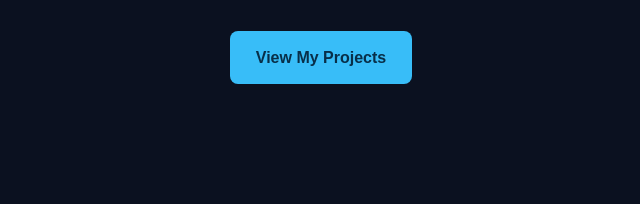
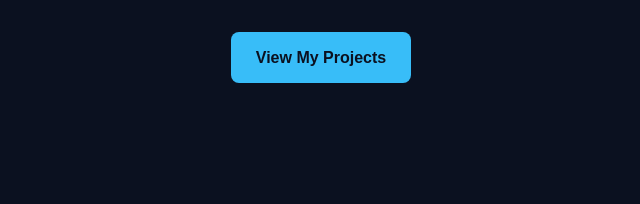
Before and after one commit to birhaneamiel1-boop/portfolio, a plain HTML site: page index.html in a window 1280 px wide. Shown: the part 543-747 px from the top of the page, 319-959 px from the left. Drawn offline with Linux system fonts and the light colour scheme.

Commit message:
update button

```diff
--- a/index.html
+++ b/index.html
@@ -30,7 +30,7 @@
                 and programming. I am learning how to build websites
                 and create useful digital solutions.
             </p>
-            <a href="#projects" class="button">View My Projects</a>
+            <a href="#projects" class="hero-button">View My Projects</a>
         </section>
 
         <section class="about" id="about">
@@ -122,8 +122,8 @@
 </div>
 
 </section>
-<section id="project">
-    <h2>my project</h2>
+<section id="Projects">
+    <h2>my Projects</h2>
 
         <p class="section-description">
     Here are some of the projects I am building
--- a/style.css
+++ b/style.css
@@ -86,6 +86,23 @@ line-height: 1.8;
 }
 
 /* BUTTONS */
+.hero-button {
+    display: inline-block;
+    background-color: var(--primary);
+    color: #0b1120;
+    padding: 12px 25px;
+    border-radius: 8px;
+    text-decoration: none;
+    font-weight: bold;
+    transition: 0.3s ease;
+}
+
+.hero-button:hover {
+    transform: translateY(-4px);
+    opacity: 0.85;
+    background: white;
+    color: #0b1120;
+}
 .button {
 display: inline-block;
 background-color: var(--primary);
```
